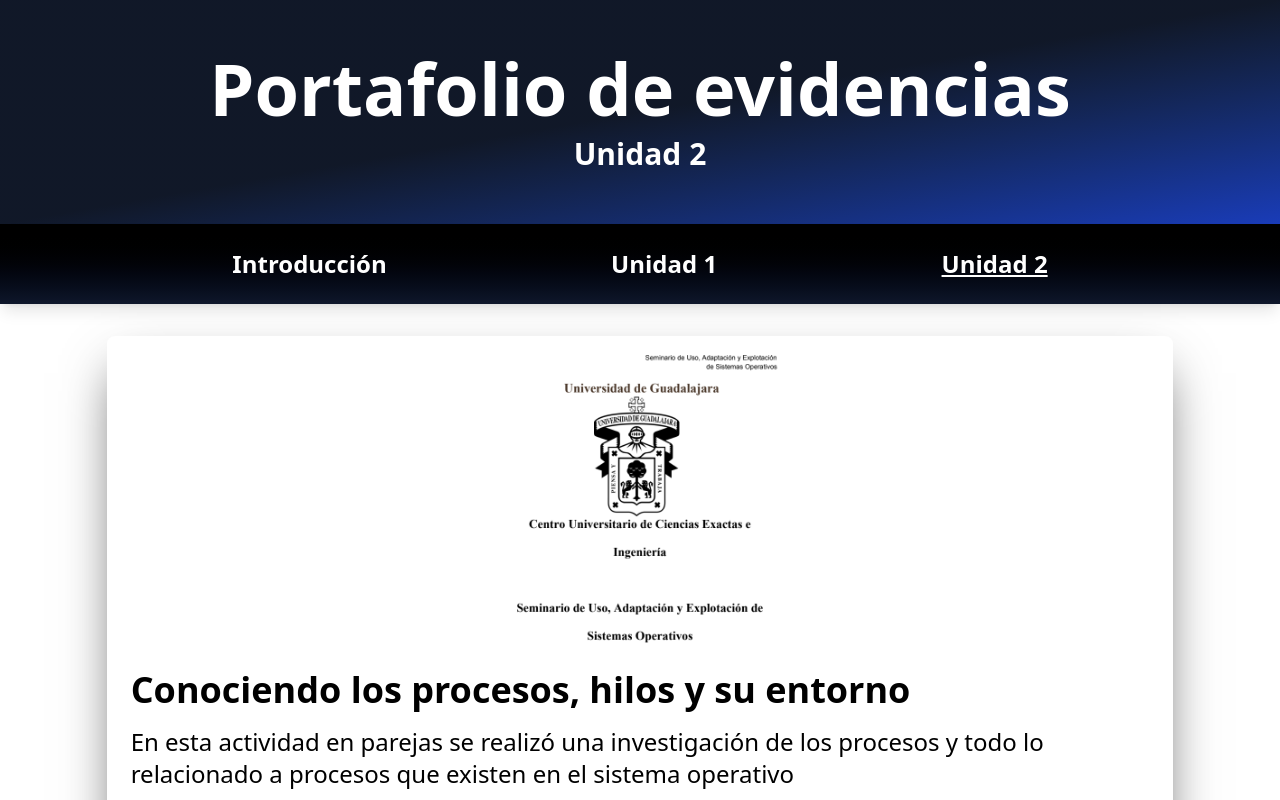
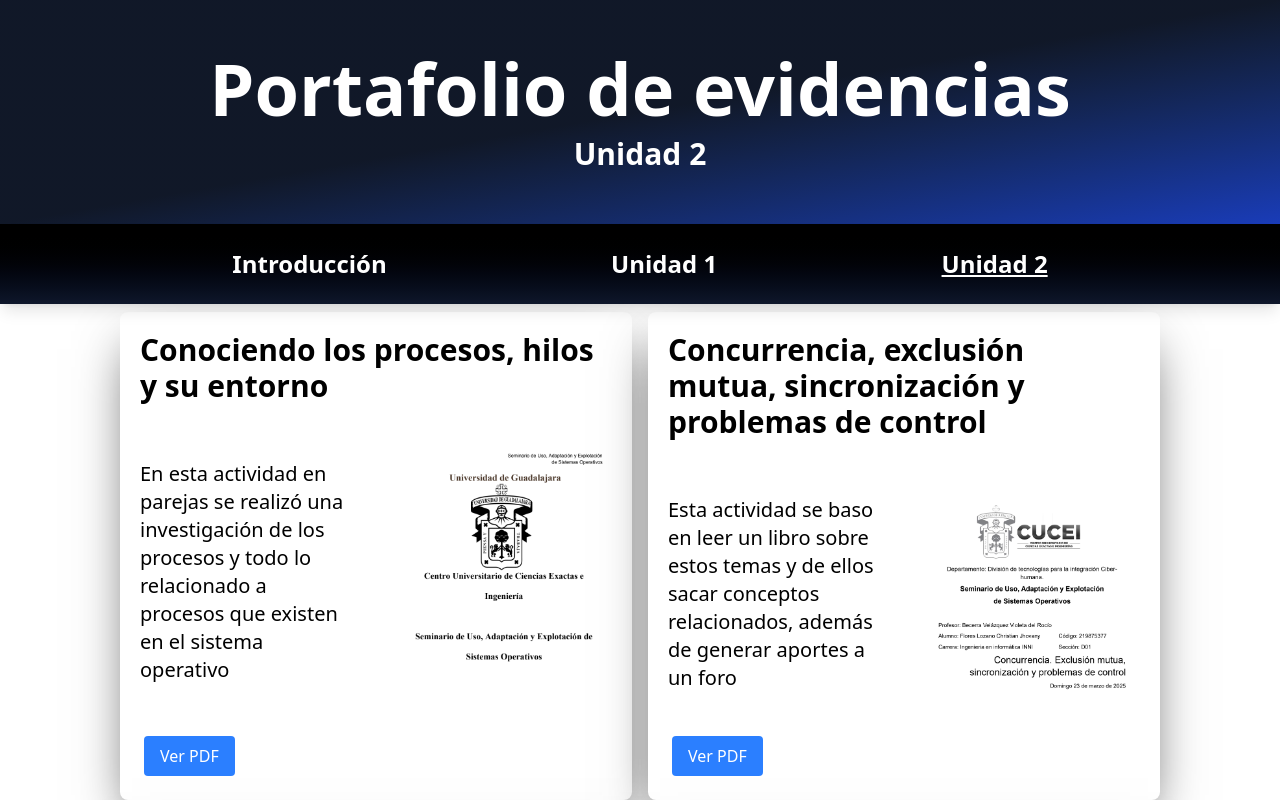
Before and after one commit to ChristianFLozano/Evidencia, a React (Vite) app: page /#/unidaddos in a window 1280 px wide. Shown: the top 800 px of the page. Built offline with nearby package versions, Linux system fonts and the light colour scheme.

Commit message:
Different render taskCard

```diff
--- a/src/Components/TaskCard.jsx
+++ /dev/null
@@ -1,19 +0,0 @@
-import React from "react";
-import { motion } from "motion/react";
-export default function TaskCard({ title, description, PDF, img }) {
-    return (
-        <>
-            <motion.li className="w-full md:w-10/12  bg-white shadow-2xl shadow-neutral-600 rounded-lg overflow-hidden m-8 flex flex-col"
-                whileInView={{x: [-100, 0],y:[20, 0] , opacity: [0, 1], transition: {duration: 2}}}
-                viewport={{once: true}}
-            >
-                <img src={img} alt={title} className="w-8/12  md:w-4/12 h-auto object-cover self-center" />
-                <div className="p-6">
-                    <h2 className="text-2xl md:text-3xl lg:text-4xl font-bold mb-4">{title}</h2>
-                    <p className="text-lg md:text-xl lg:text-2xl mb-4">{description}</p>
-                    <a href={PDF} target="_blank" rel="noreferrer" className="inline-block bg-blue-500 text-white py-2 px-4 rounded hover:bg-blue-600 transition-colors duration-300">Ver PDF</a>
-                </div>
-            </motion.li>
-        </>
-    );
-}
--- /dev/null
+++ b/src/Components/TaskCardDesktop.jsx
@@ -0,0 +1,26 @@
+import React from "react";
+import { motion } from "motion/react";
+export default function TaskCardDesktop({title, description, PDF, img}){
+
+    return(
+        <>
+
+        <motion.li className="w-2/5 h-auto bg-white shadow-2xl shadow-neutral-600 rounded-lg overflow-hidden m-2 grid
+        grid-cols-2 grid-rows-[auto_1fr] "
+        whileInView={{x: [-100, 0], y: [20, 0], opacity: [0, 1], transition: {duration: 1.2}}}
+        viewport={{once: true}}
+        >
+            <div className="col-span-2 p-5">
+                <h2 className="text-2xl md:text-3xl font-bold mb-4">{title}</h2>
+            </div>
+            <p className="text-lg md:text-xl  p-5">{description}</p>
+            <img src={img} alt={title} className="col-span-1 w-full h-auto object-cover self-start" />
+            <div className="col-span-1 p-6">
+                <a href={PDF} target="_blank" rel="noreferrer" className="inline-block bg-blue-500 text-white py-2 px-4 rounded hover:bg-blue-600 transition-colors duration-300">Ver PDF</a>
+            </div>
+
+        </motion.li>
+
+        </>
+    )
+}
--- /dev/null
+++ b/src/Components/TaskCardMobile.jsx
@@ -0,0 +1,19 @@
+import React from "react";
+import { motion } from "motion/react";
+export default function TaskCard({ title, description, PDF, img }) {
+    return (
+        <>
+            <motion.li className="w-full bg-white shadow-2xl shadow-neutral-600 rounded-lg overflow-hidden m-8 flex flex-col"
+                whileInView={{x: [-100, 0],y:[20, 0] , opacity: [0, 1], transition: {duration: 1.2}}}
+                viewport={{once: true}}
+            >
+                <img src={img} alt={title} className="md:w-4/12 h-auto object-cover self-center" />
+                <div className="p-6">
+                    <h2 className="text-2xl md:text-3xl font-bold mb-4">{title}</h2>
+                    <p className="text-lg md:text-xl mb-4">{description}</p>
+                    <a href={PDF} target="_blank" rel="noreferrer" className="inline-block bg-blue-500 text-white py-2 px-4 rounded hover:bg-blue-600 transition-colors duration-300">Ver PDF</a>
+                </div>
+            </motion.li>
+        </>
+    );
+}
--- a/src/Pages/UnitOne.jsx
+++ b/src/Pages/UnitOne.jsx
@@ -2,7 +2,8 @@ import React from "react";
 import Header from "../Components/Header";
 import Navbar from "../Components/Navbar";
 import tasks from "../maps/UnitOne";
-import TaskCard from "../Components/TaskCard";
+import TaskCardMobile from "../Components/TaskCardMobile";
+import TaskCardDesktop from "../Components/TaskCardDesktop";
 import { useEffect } from "react";
 
 export default function UnitOne() {
@@ -21,12 +22,27 @@ export default function UnitOne() {
             <section className="sticky top-0 z-10 w-full h-auto">
                 <Navbar  />
             </section>
-            <ul className="w-full h-auto flex flex-wrap justify-center">
+            <ul className="w-full h-auto flex flex-wrap justify-center lg:hidden">
                 {
                     tasks.map(task=>{
                         return(
-                            <TaskCard
+                            <TaskCardMobile
                                 key={task.id}
+                                title={task.title}
+                                description={task.description}
+                                img={task.img}
+                                PDF={task.PDF}
+                            />
+                        )
+                    })
+                }
+            </ul>
+            <ul className="w-full h-auto lg:flex flex-wrap justify-center hidden">
+                {
+                    tasks.map(task=>{
+                        return(
+                            <TaskCardDesktop
+                            key={task.id}
                                 title={task.title}
                                 description={task.description}
                                 img={task.img}
--- a/src/Pages/UnitTwo.jsx
+++ b/src/Pages/UnitTwo.jsx
@@ -2,7 +2,8 @@ import React, { use } from "react";
 import Header from "../Components/Header";
 import Navbar from "../Components/Navbar";
 import tasks from "../maps/UnitTwo";
-import TaskCard from "../Components/TaskCard";
+import TaskCardMobile from "../Components/TaskCardMobile";
+import TaskCardDesktop from "../Components/TaskCardDesktop";
 import { useEffect } from "react";
 
 export default function UnitTwo(){
@@ -19,11 +20,26 @@ export default function UnitTwo(){
             <section className="sticky top-0 z-10 w-full h-auto">
                 <Navbar  />
             </section>
-            <ul className="w-full h-auto flex flex-wrap justify-center">
+            <ul className="w-full h-auto flex flex-wrap justify-center lg:hidden">
                 {
                     tasks.map(task=>{
                         return(
-                            <TaskCard
+                            <TaskCardMobile
+                                key={task.id}
+                                title={task.title}
+                                description={task.description}
+                                img={task.img}
+                                PDF={task.PDF}
+                            />
+                        )
+                    })
+                }
+            </ul>
+            <ul className="w-full h-auto lg:flex flex-wrap justify-center hidden">
+                {
+                    tasks.map(task=>{
+                        return(
+                            <TaskCardDesktop
                                 key={task.id}
                                 title={task.title}
                                 description={task.description}
--- a/src/maps/UnitOne.js
+++ b/src/maps/UnitOne.js
@@ -43,7 +43,7 @@ const tasks = [
     },
     {
     id: 6,
-    title: "Distribucuiones y licencias en un sistema operativo",
+    title: "Distribuciones y licencias en un sistema operativo",
     description: "En esta actividad lo que se basara en investigar sobre lo que es una distribución y licencia dentro de un sistema operativo, así como con ayuda de un foro dar nuestra idea para recibir y dar a cambio retroalimentación a los participantes del foro.",
     PDF: "https://drive.google.com/file/d/10S4Zjx1DbjYQMa222Eq9chQ-8aOgX6Df/view?usp=drive_link",
     img: actividad6
```
